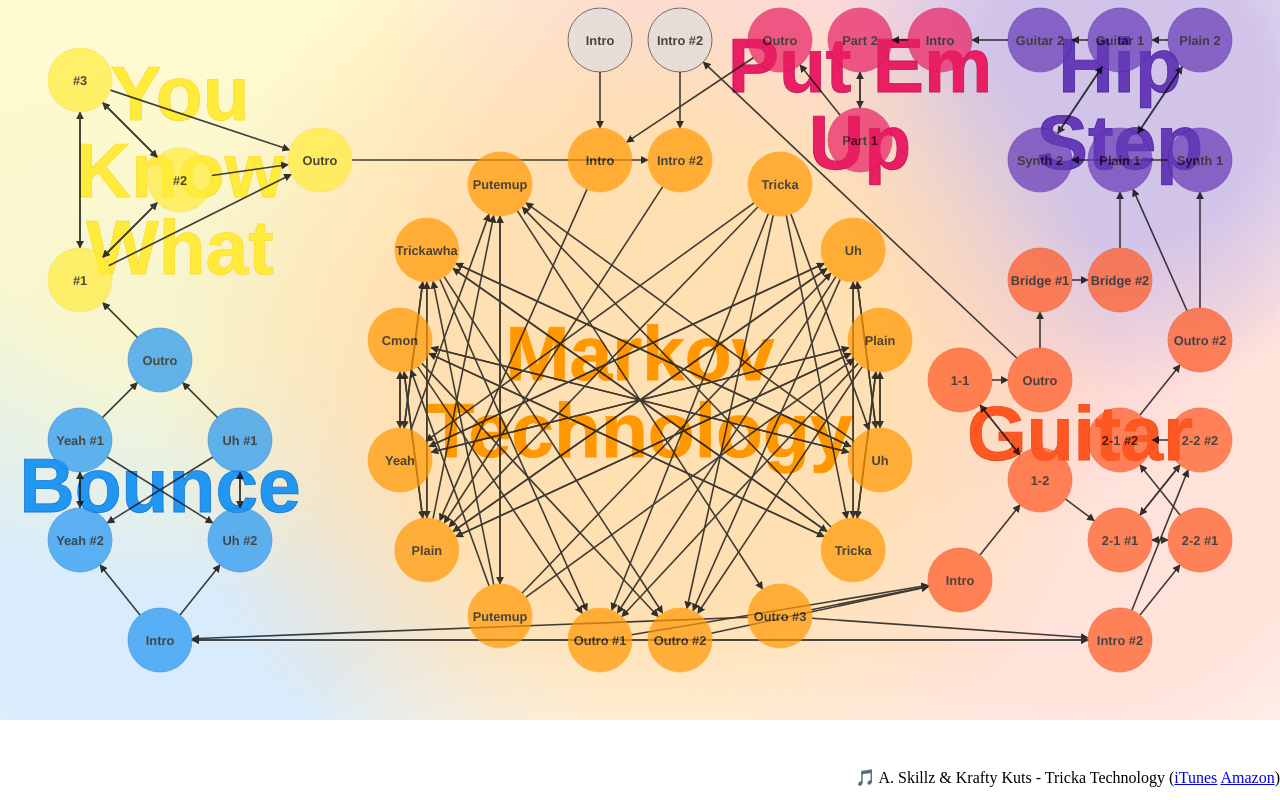
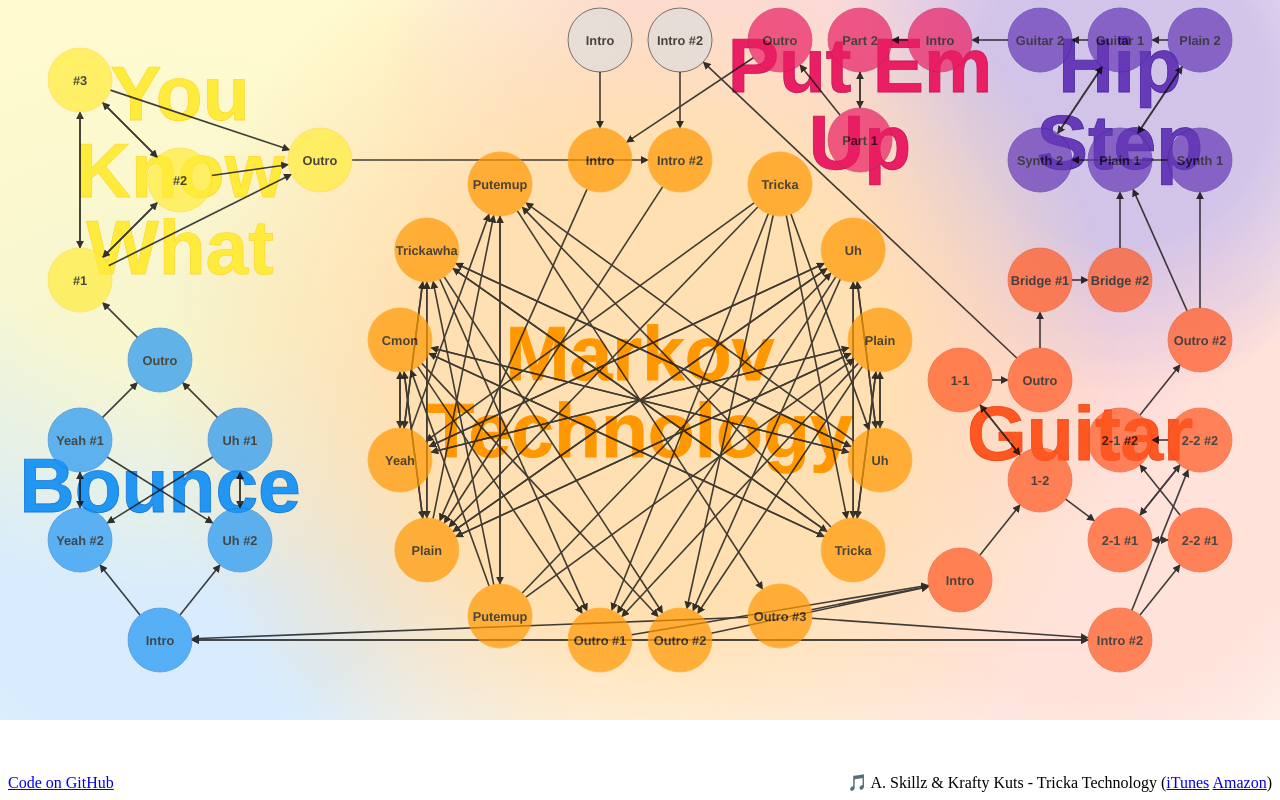
Before and after one commit to sgentle/markov-technology, a plain HTML site: page index.html in a window 1280 px wide. Drawn offline with Linux system fonts and the light colour scheme; no server answers.

Commit message:
fix firefox problems, add github link

```diff
--- a/client.js
+++ b/client.js
@@ -1,6 +1,6 @@
 // Generated by CoffeeScript 1.10.0
 (function() {
-  var $, addGroup, buffercache, context, defs, groupPulser, groups, labelGroup, linkGroup, makeNode, makePulser, massiveLagCallbacks, maybeFetch, nodeGroup, nodeProto, nodes, onMassiveLag, play, pulser, shadeGroup, svg, svgEl, svgText, watchFrameDrop;
+  var $, addGroup, buffercache, canOgg, context, defs, ext, groupPulser, groups, labelGroup, linkGroup, makeNode, makePulser, massiveLagCallbacks, maybeFetch, nodeGroup, nodeProto, nodes, onMassiveLag, play, pulser, shadeGroup, svg, svgEl, svgText, watchFrameDrop;
 
   $ = document.querySelector.bind(document);
 
@@ -33,7 +33,6 @@
       node = context.createBufferSource();
       node.buffer = buffer;
       node.connect(groupPulser.node);
-      console.log("buf", buffer.length, buffer.duration, buffer.sampleRate, buffer.length / buffer.sampleRate);
       if (at) {
         node.start(at, 0, buffer.duration);
       } else {
@@ -499,6 +498,10 @@
     return o;
   };
 
+  canOgg = document.createElement('audio').canPlayType('audio/ogg');
+
+  ext = canOgg ? 'ogg' : 'mp3';
+
   nodes = {};
 
   fetch('data.json').then(function(result) {
@@ -513,7 +516,7 @@
     ref1 = data.nodes;
     for (k in ref1) {
       v = ref1[k];
-      nodes[k] = makeNode("media/" + k + ".mp3", v);
+      nodes[k] = makeNode("media/" + k + "." + ext, v);
     }
     ref2 = data.nodes;
     for (k in ref2) {
--- a/index.html
+++ b/index.html
@@ -8,7 +8,12 @@
       bottom: 0;
       right: 0;
       width: 100%;
-      height: 2em;
+      display: flex;
+      flex-direction: row;
+      justify-content: space-between;
+      align-items: flex-end;
+      padding: 0.5em;
+      box-sizing: border-box;
     }
     @keyframes pulse {
       0% {
@@ -30,9 +35,12 @@
 
   </svg>
   <div id="infobar">
-    <span style="float: right">
+    <div>
+      <a href="https://github.com/sgentle/markov-technology">Code on GitHub</a>
+    </div>
+    <div>
       🎵 A. Skillz &amp; Krafty Kuts - Tricka Technology (<a href="https://geo.itunes.apple.com/us/album/tricka-technology-feat.-t.c./id546601472?i=546601621&mt=1&app=music">iTunes</a> <a href="https://www.amazon.com/dp/B008O3JH3G/">Amazon</a>)
-    </span>
+    </div>
   </div>
   <script src="fetch.js"></script>
   <script src="client.js"></script>
```
Also changed, not shown: 1 other file.
